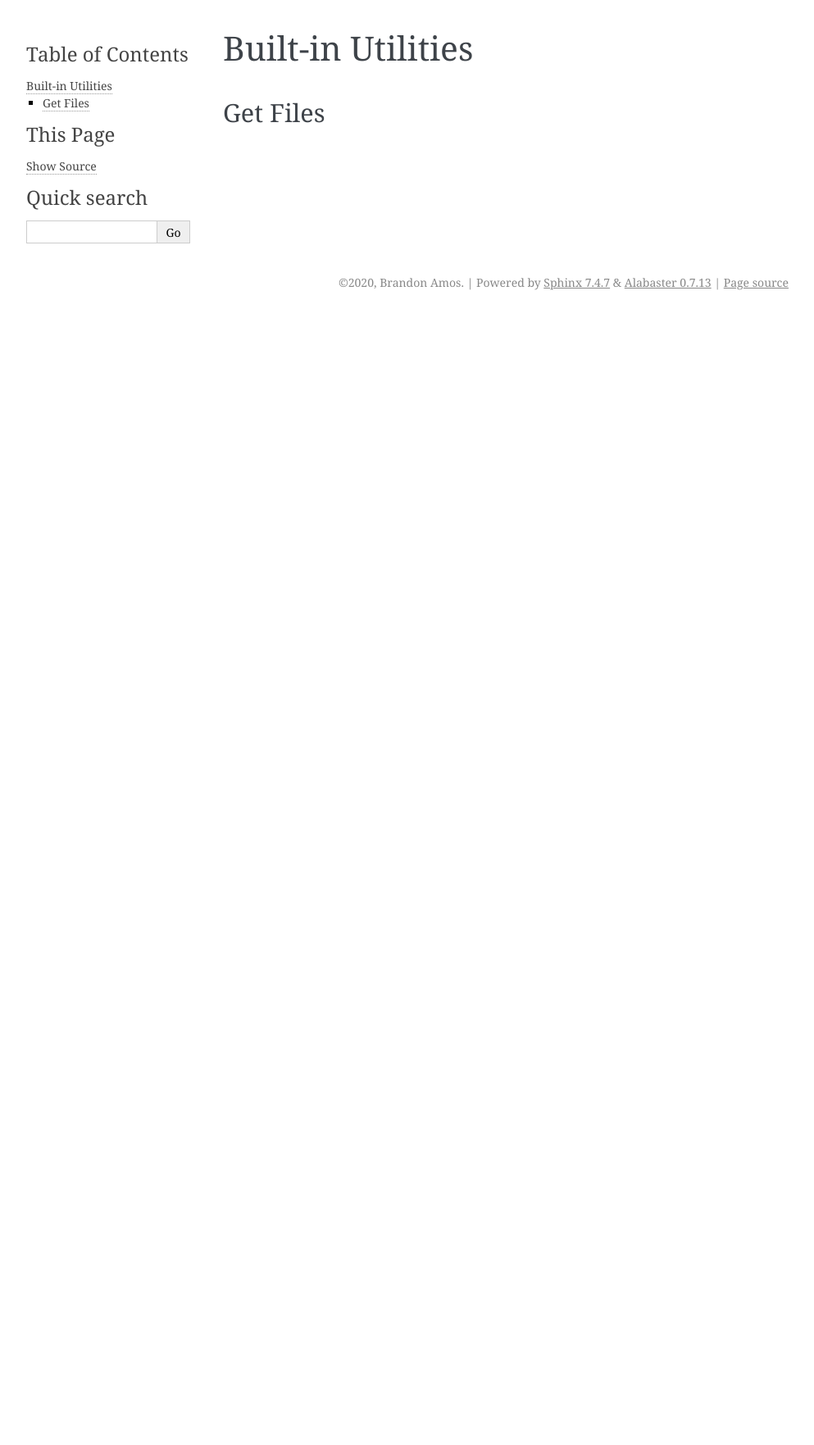
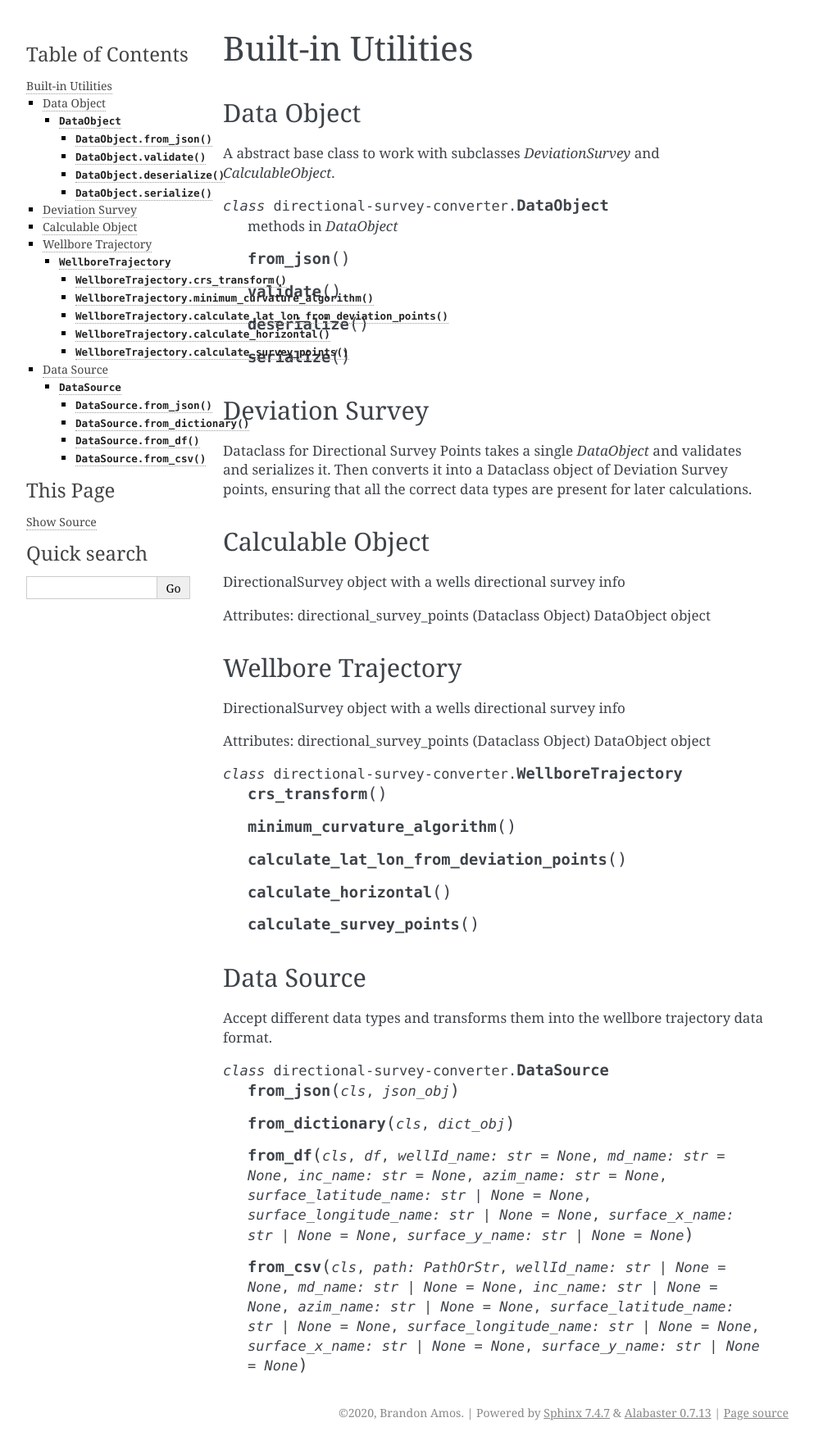
Before and after one commit to bpamos/welltrajconvert, a Sphinx documentation site: the page built from documentation/source/utils.rst, in a window 1280 px wide. Shown: the whole page at 82% size, without its empty margins (148-1141 px from the left). Built offline with Sphinx 7.4.7, drawn with Linux system fonts in a browser that asks for light colours; before the commit the page ends 900 px from its top, so only the background shows below that.

Commit message:
documentation additions

```diff
--- a/documentation/source/conf.py
+++ b/documentation/source/conf.py
@@ -14,6 +14,9 @@
 # import sys
 # sys.path.insert(0, os.path.abspath('.'))
 
+import os
+import sys
+sys.path.insert(0, os.path.abspath('..'))
 
 # -- Project information -----------------------------------------------------
 
@@ -24,13 +27,14 @@ author = 'Brandon Amos'
 # The full version, including alpha/beta/rc tags
 release = '0.0.1'
 
-
 # -- General configuration ---------------------------------------------------
 
 # Add any Sphinx extension module names here, as strings. They can be
 # extensions coming with Sphinx (named 'sphinx.ext.*') or your custom
 # ones.
 extensions = [
+    'sphinx.ext.autodoc',
+    'sphinx.ext.intersphinx'
 ]
 
 # Add any paths that contain templates here, relative to this directory.
@@ -53,3 +57,8 @@ html_theme = 'alabaster'
 # relative to this directory. They are copied after the builtin static files,
 # so a file named "default.css" will overwrite the builtin "default.css".
 html_static_path = ['_static']
+
+intersphinx_mapping = {
+        'http://docs.python.org/dev': None,
+        'http://docs.scipy.org/doc/numpy/': None
+        }
--- a/documentation/source/tutorial.rst
+++ b/documentation/source/tutorial.rst
@@ -4,7 +4,7 @@ Tutorial
 Getting started
 ---------------
 
-Before you can use directional-survey-converter, you have to import and initialize it::
+Before you can use :mod:`directional-survey-converter`, you have to import and initialize it::
 
     from src.wellbore_trajectory import *
 
@@ -15,18 +15,20 @@ Transferring Data
 The next step is to transfer data into the directional-survey-converter.
 Data formats vary from survey to survey depending on where it is coming from or what vendor is supplying it.
 The data could come from a single csv, a csv with multiple wells, from a database via a SQL query, a txt file, ect.
-Due to this, the directional-survey-converter ensures consistency by only accepting a :class:`json` document
-or a :class:`dict` in a specific format.
-To get data into this format there are a host of helper functions, see here `LINK`.
 
-In this example we will start by importing the data in the required :class:`json` format,
-and the next example we will create the data from a :class:`dict`.
+Due to this, the directional-survey-converter ensures consistency by only accepting a :py:class:`JSON` document
+or a :py:class:`dict` in a specific format.
+To get data into this format there are a host of helper functions, see the `DataSource` class.
+
+In this example we will start by importing the data in the required :py:class:`JSON` format,
+and the next example we will create the data from a :py:class:`dict`.
 
 Let's import a json.::
 
     json_path = path/'data/wellbore_survey.json'
 
-Using the :class:`WellboreTrajectory` class, use `from_json` to grab the path and convert its contents into a deviation survey object.
+Using the :mod:`directional-survey-converter.WellboreTrajectory` module, use the `from_json` abstract method
+to grab the path and convert its contents into a deviation survey object.
 This step will validate if the json contains the correct data for the minimum curvature calculation.::
 
     # create a wellbore deviation object from the json path
@@ -37,7 +39,7 @@ If the raw data passes the validation steps it can be viewed here::
     # take a look at the data
     dev_obj.deviation_survey_obj
 
-Let's import the data as a :class:`dict`::
+Let's import the data as a :py:class:`dict`::
 
     well_dict = {
         "wellId": "well_A",
@@ -47,20 +49,23 @@ Let's import the data as a :class:`dict`::
         "surface_latitude": 29.90829444,
         "surface_longitude": 47.68852083
         }
-Since we already have the dict object we do not need to call, `from_json`
-Lets just pass the dict directly into :class:`WellboreTrajectory()`::
+
+Since we already have the dict object we do not need to call, `from_json`.
+Lets just pass the dict directly into :class:`directional-survey-converter.WellboreTrajectory`::
 
     dev_obj = WellboreTrajectory(well_dict) # get wellbore trajectory object
     # take a look at the data
     dev_obj.deviation_survey_obj
 
 Calculate Directional Survey Points
-------------------
+------------------------------------
+
 Once you have imported your data in as a deviation survey object, the rest is simple.
 Lets calculate the directional survey metadata following the steps from above.
 
 Here, we are only given input data for wellId, md, inc, azim, and surface latitude and longitude.
-The rest of the data is missing and needs to be calculated with the :class:`WellboreTrajectory.calculate_survey_points()`::
+The rest of the data is missing and needs to be
+calculated with the :class:`directional-survey-converter.WellboreTrajectory.calculate_survey_points()`::
 
     # now you can calculate the survey points using a minimum curvature algorithm
     dev_obj.calculate_survey_points()
@@ -73,6 +78,7 @@ The rest of the data is missing and needs to be calculated with the :class:`Well
 
 Serialize Data
 ------------------
+
 Finally you can serialize the data to export and use in a variety of applications.::
 
     json_ds = dev_obj.serialize()
@@ -81,11 +87,13 @@ Advanced Topics
 ------------------
 
 Calculate Directional Survey Points from Surface X, Y points
-^^^^^^^^^^
+^^^^^^^^^^^^^^^^^^^^^^^^^^^^^^^^^^^^^^^^^^^^^^^^^^^^^^^^^^^^^^^
 
-Data does not always come with surface latitude and longitude provided. Sometimes only surface X, Y points are given.
-In the case that only X, Y surface coordinates are provided you can still calculate the survey points with one additional step.
-The user must find the CRS coordinate system and provide that in the calculation::
+Data does not always come with surface latitude and longitude provided.
+Sometimes only surface X, Y points are given.
+In the case that only X, Y surface coordinates are provided you can still
+calculate the survey points with one additional step.
+The user must find the CRS coordinate system and provide that in the calculation.
 
 Let's import the data as a :class:`dict` (notice, surface X, Y are provided instead of lat long)::
 
@@ -100,7 +108,7 @@ Let's import the data as a :class:`dict` (notice, surface X, Y are provided inst
         }
 
 Since we already have the dict object we do not need to call, `from_json`.
-Lets just pass the dict directly into :class:`WellboreTrajectory()`::
+Lets just pass the dict directly into :class:`directional-survey-converter.WellboreTrajectory`::
 
     dev_obj = WellboreTrajectory(well_dict) # get wellbore trajectory object
     dev_obj.deviation_survey_obj # take a look at the data
@@ -109,7 +117,7 @@ CRS Transform
 ------------------
 
 Once you have imported your data in as a deviation survey object there is one final step.
-Because you do not have the surface latitude and longitude you must provide a :class:`WellboreTrajectory.crs_transform()`
+Because you do not have the surface latitude and longitude you must provide a :class:`directional-survey-converter.WellboreTrajectory.crs_transform()`
 This requires you to enter in the EPSG coordinate system for your data. Find your EPSG coordinate system `here <https://epsg.io/>`_.
 
 This takes in a crs input and transforms the surface x y coordinates to surface lat lon in the WGS84 projection space.::
@@ -119,7 +127,7 @@ This takes in a crs input and transforms the surface x y coordinates to surface
 
 
 Calculate Directional Survey Points
-^^^^^^^^^^
+^^^^^^^^^^^^^^^^^^^^^^^^^^^^^^^^^^^^^^^^
 
 After this, follow the same steps as above to calculate the directional survey points::
 
@@ -129,22 +137,22 @@ After this, follow the same steps as above to calculate the directional survey p
 
 
 Calculate Horizontal
-------------------
+-------------------------
 
 This is how you calculate the horizontal section. (WIP)
 
 Dealing with Different Data Sources
-------------------
+------------------------------------------
 
 Survey data does not typically come in a dict or json format.
 It commonly comes in a tabular format, either from databases via an SQL query or from individual or combined CSVs.
-We can handle different data sources by using the `DataSource` module.
+We can handle different data sources by using the :class:`directional-survey-converter.DataSource()` class.
 Lets jump in and see how it works.
 
 From CSV
 ------------------
 
-The DataSource module lets you bring in a csv from a csv path or path string.
+The DataSource module lets you bring in a csv from a csv path or path string using :class:`directional-survey-converter.DataSource.from_csv()`.
 The user is required to fill in the column name parameters and the module coverts this into a the required :class:`dict` format.
 Lets bring in an example::
 
@@ -168,10 +176,10 @@ Serialize the data and view it as a Dataframe::
     df_min_curve = pd.DataFrame(json_ds_obj)
 
 From Pandas DataFrame:
-------------------
+------------------------
 
 Following a similar format as above, the user can bring in data from a pandas DataFrame.
-Just use `from_df` and enter in the parameters.::
+Just use :class:`directional-survey-converter.DataSource.from_df()` and enter in the parameters.::
 
     my_data = DataSource.from_df(df, wellId_name='wellId',md_name='md',inc_name='inc',azim_name='azim',
              surface_latitude_name='surface_latitude',surface_longitude_name='surface_longitude')
@@ -194,7 +202,7 @@ Serialize the data and view it as a Dataframe::
 From Dictionary:
 ------------------
 
-Of course, the user can bring data in from a dictionary format as well using the `from_dictionary` method.::
+Of course, the user can bring data in from a dictionary format as well using the :class:`directional-survey-converter.DataSource.from_dictionary()` method.::
 
     my_data = DataSource.from_dictionary(json_data)
     # calculate the survey points
--- a/documentation/source/utils.rst
+++ b/documentation/source/utils.rst
@@ -1,5 +1,65 @@
+.. _reference-doc:
+
 Built-in Utilities
 ==================
 
-Get Files
-------------------------
+.. module:: directional-survey-converter
+
+Data Object
+--------------------
+
+A abstract base class to work with subclasses `DeviationSurvey` and `CalculableObject`.
+
+.. class:: DataObject
+
+    methods in `DataObject`
+
+    .. method:: from_json()
+    .. method:: validate()
+    .. method:: deserialize()
+    .. method:: serialize()
+
+Deviation Survey
+--------------------
+
+Dataclass for Directional Survey Points takes a single `DataObject` and validates and serializes it.
+Then converts it into a Dataclass object of Deviation Survey points, ensuring that all the correct data types
+are present for later calculations.
+
+Calculable Object
+--------------------
+
+DirectionalSurvey object with a wells directional survey info
+
+Attributes:
+directional_survey_points (Dataclass Object) DataObject object
+
+
+Wellbore Trajectory
+--------------------
+
+DirectionalSurvey object with a wells directional survey info
+
+Attributes:
+directional_survey_points (Dataclass Object) DataObject object
+
+
+.. class:: WellboreTrajectory
+
+    .. method:: crs_transform()
+    .. method:: minimum_curvature_algorithm()
+    .. method:: calculate_lat_lon_from_deviation_points()
+    .. method:: calculate_horizontal()
+    .. method:: calculate_survey_points()
+
+Data Source
+--------------------
+
+Accept different data types and transforms them into the wellbore trajectory data format.
+
+.. class:: DataSource
+
+    .. method:: from_json(cls, json_obj)
+    .. method:: from_dictionary(cls, dict_obj)
+    .. method:: from_df(cls, df, wellId_name: str = None, md_name: str = None, inc_name: str = None, azim_name: str = None, surface_latitude_name: Optional[str] = None, surface_longitude_name: Optional[str] = None, surface_x_name: Optional[str] = None, surface_y_name: Optional[str] = None)
+    .. method:: from_csv(cls, path: PathOrStr, wellId_name: Optional[str] = None, md_name: Optional[str] = None, inc_name: Optional[str] = None, azim_name: Optional[str] = None, surface_latitude_name: Optional[str] = None, surface_longitude_name: Optional[str] = None, surface_x_name: Optional[str] = None, surface_y_name: Optional[str] = None)
```
Also changed, not shown: 1 other file.
